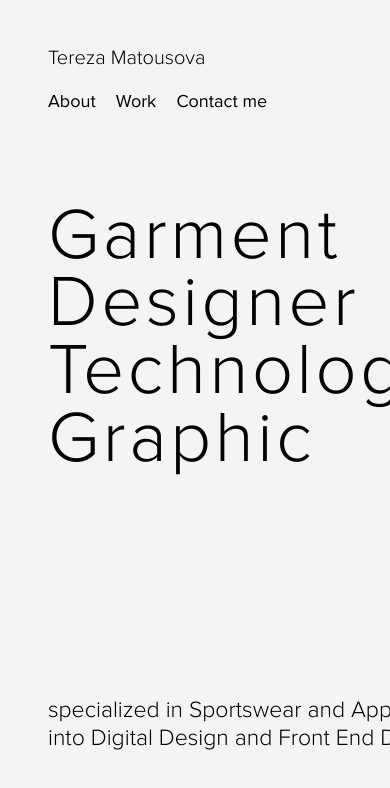
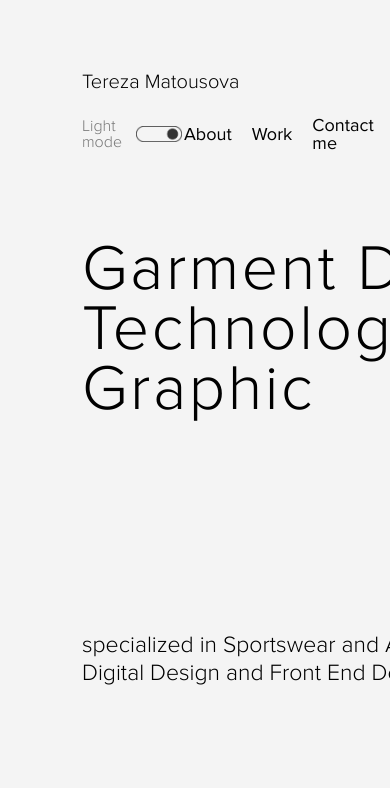
Before and after one commit to Tma-hub/PORTFOLIO, a React (Vite) app: page / in a window 390 px wide. Shown: the top 788 px of the page. Built offline with nearby package versions, Linux system fonts and the light colour scheme.

Commit message:
dark mode

```diff
--- a/src/global.css
+++ b/src/global.css
@@ -28,20 +28,12 @@
   box-sizing: border-box;
 }
 
-h1 {
-  font-size: 1.5rem;
-}
-
-a {
-  font-size: 16px;
-}
-
 html {
   scroll-behavior: smooth;
 }
 
 body {
   font-family: "Proxima Nova", sans-serif;
-  background: #f3f3f3;
+  background: #f4f4f4;
   color: #000;
 }
--- a/src/pages/HomePage/index.jsx
+++ b/src/pages/HomePage/index.jsx
@@ -1,13 +1,36 @@
+import { Link } from "react-router-dom";
+import { useEffect, useState } from "react";
+
 import "./style.css";
-import { Link } from "react-router-dom";
+
+import lightOn from "../../img/light_on.png";
+import darkOn from "../../img/dark_on.png";
 
 export default function HomePage() {
+  const [darkMode, setDarkMode] = useState(false);
+
+  useEffect(() => {
+    if (darkMode) {
+      document.body.classList.add("dark-mode");
+    } else {
+      document.body.classList.remove("dark-mode");
+    }
+  }, [darkMode]);
+
   return (
     <div className="home">
       <header className="navbar">
         <div className="logo">Tereza Matousova</div>
 
         <nav className="nav-links">
+          <div
+            className="theme-toggle"
+            onClick={() => setDarkMode(!darkMode)}
+          >
+            <span>{darkMode ? "Dark mode" : "Light mode"}</span>
+            <img src={darkMode ? darkOn : lightOn} alt="theme toggle" />
+          </div>
+
           <Link to="/about">About</Link>
           <Link to="/portfolio">Work</Link>
           <Link to="/contact">Contact me</Link>
--- a/src/pages/HomePage/style.css
+++ b/src/pages/HomePage/style.css
@@ -5,11 +5,9 @@
 
   background: #f4f4f4;
 
-  padding-top: 48px;
-  padding-left: 48px;
-  padding-right: 48px;
+  padding: 72px 82px 70px;
+  box-sizing: border-box;
 
-  font-family: "Proxima Nova", sans-serif;
   color: #000;
 
   display: flex;
@@ -25,38 +23,65 @@
 }
 
 .logo {
-  font-size: 22px;
+  font-size: 17px;
   font-weight: 300;
   line-height: 1;
 }
 
 .nav-links {
   display: flex;
-  gap: 92px;
+  align-items: center;
+  gap: 74px;
 }
 
 .nav-links a {
   text-decoration: none;
   color: #000;
 
-  font-size: 22px;
+  font-size: 17px;
   font-weight: 400;
   line-height: 1;
 }
 
-.nav-links a.active {
-  font-weight: 700;
+/* ---------- THEME TOGGLE ---------- */
+
+.theme-toggle {
+  display: flex;
+  align-items: center;
+  gap: 14px;
+
+  cursor: pointer;
+
+  margin-right: -18px;
 }
+
+.theme-toggle span {
+  font-size: 16px;
+  font-weight: 300;
+  line-height: 1;
+
+  color: #777;
+}
+
+.theme-toggle img {
+  width: 46px;
+  height: auto;
+
+  display: block;
+}
+
 /* ---------- HERO ---------- */
 
 .hero {
   flex: 1;
 
   display: grid;
-  grid-template-columns: 760px 613px;
+  grid-template-columns: 760px 540px;
 
   justify-content: center;
   align-items: center;
+
+  column-gap: 20px;
 }
 
 /* LEFT */
@@ -70,7 +95,7 @@
   font-weight: 300;
 
   line-height: 0.94;
-  letter-spacing: 0.05em;
+  letter-spacing: 0.04em;
 
   margin: 0;
 }
@@ -80,18 +105,33 @@
 .hero-right {
   align-self: center;
 
-  transform: translateX(-90px) translateY(105px);
+  transform: translateX(-70px) translateY(82px);
 }
 
 .hero-right p {
-  width: 613px;
+  width: 640px;
 
   font-size: 23px;
   font-weight: 300;
 
-  line-height: 1.22;
+  line-height: 1.2;
 
   margin: 0;
+}
+
+/* ---------- DARK MODE ---------- */
+
+body.dark-mode .home {
+  background: #242424;
+  color: #f4f4f4;
+}
+
+body.dark-mode .home .logo,
+body.dark-mode .home .nav-links a,
+body.dark-mode .home .theme-toggle span,
+body.dark-mode .home h1,
+body.dark-mode .home p {
+  color: #f4f4f4;
 }
 
 /* ---------- RESPONSIVE ---------- */
@@ -108,6 +148,6 @@
   }
 
   .hero-left h1 {
-    font-size: 72px;
+    font-size: 64px;
   }
 }
```
Also changed, not shown: src/img/dark_on.png (added), src/img/light_on.png (added).
